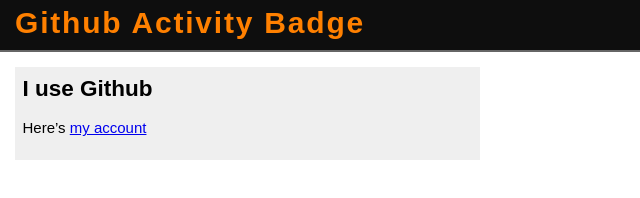
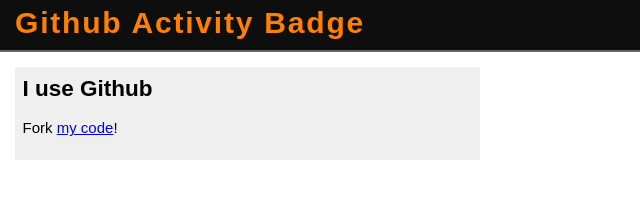
Before and after one commit to lachlanhardy/github-activity-badge, a plain HTML site: page index.html in a window 1280 px wide. Shown: the full height of the page, 0-640 px from the left. Drawn offline with nearby package versions, Linux system fonts and the light colour scheme.

Commit message:
a comedic turn

```diff
--- a/index.html
+++ b/index.html
@@ -32,7 +32,7 @@
   <div id="page">
       <div id="github">
         <h2>I use Github</h2>
-        <p>Here&rsquo;s <a href="http://github.com/lachlanhardy" rel="me">my account</a></p>
+        <p>Fork <a href="http://github.com/lachlanhardy" rel="me">my code</a>!</p>
       </div> <!-- // .item #github -->
   </div> <!-- // #page -->
 </body>
```
